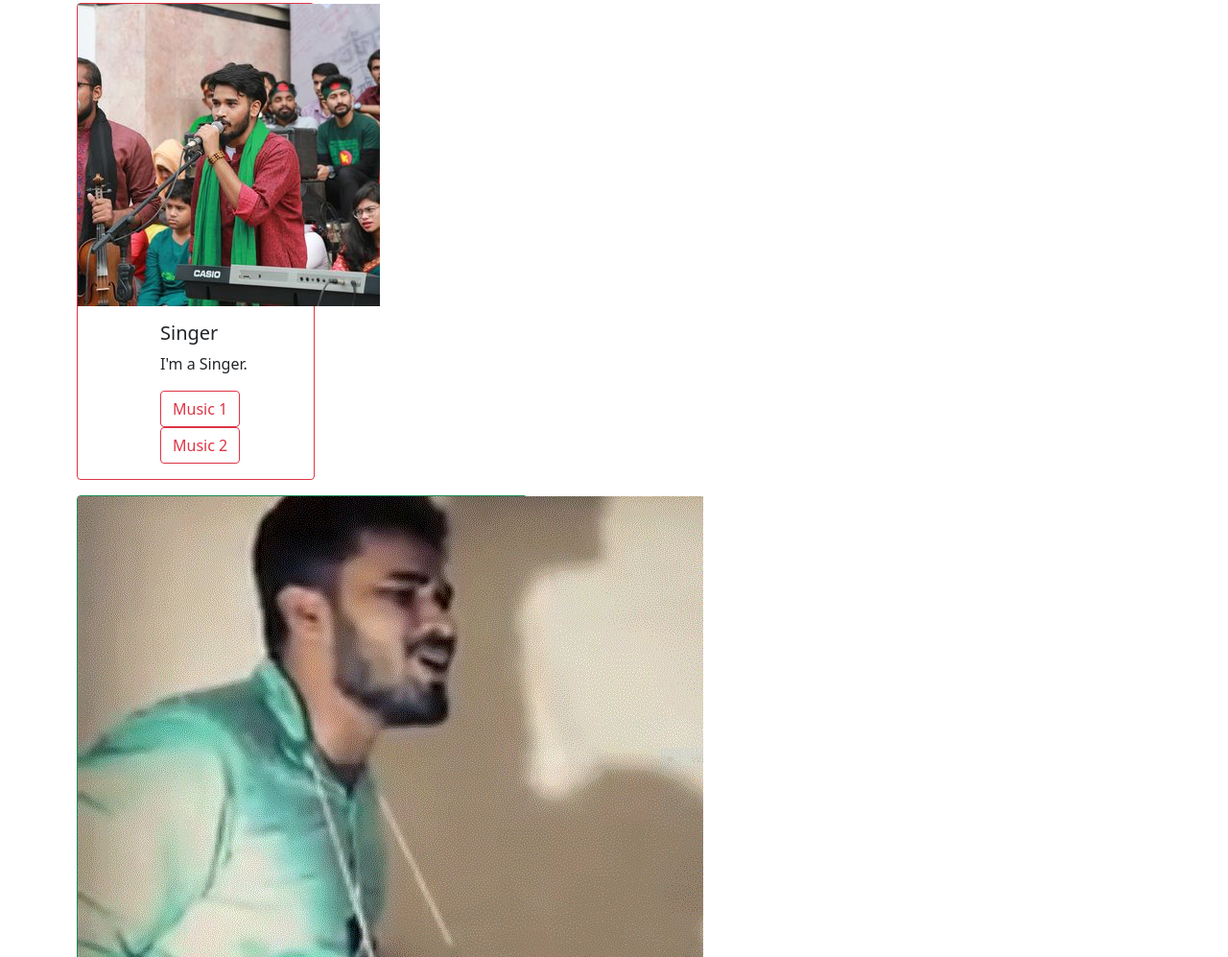
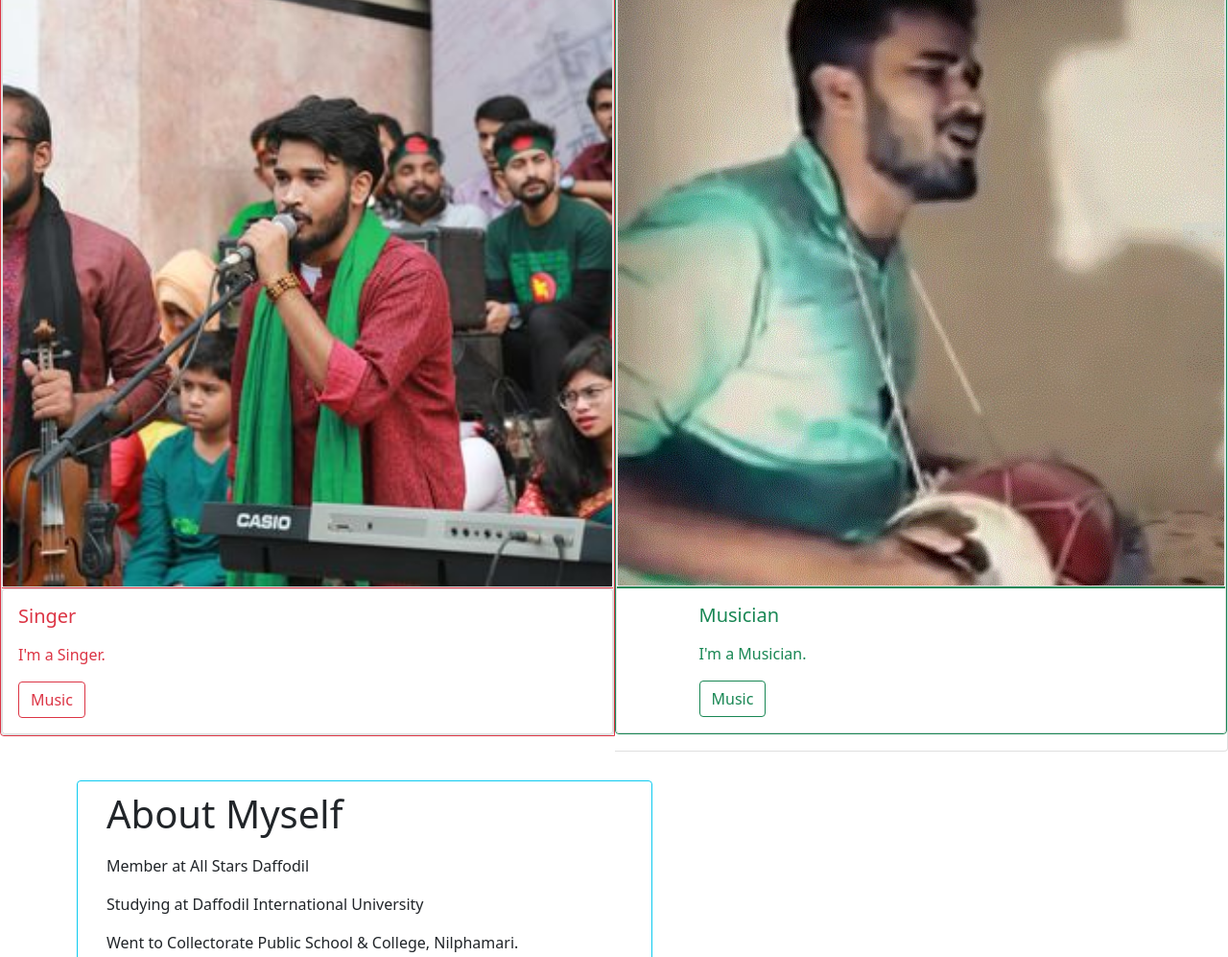
Before and after one commit to website-eng/Fahim, a plain HTML site: page Md. Fahim Shahriar.html in a window 1280 px wide. Shown: the part 1043-2040 px from the top of the page at 96% size. Drawn offline with nearby package versions, Linux system fonts and the light colour scheme.

Commit message:
Update Md. Fahim Shahriar.html

```diff
--- a/Md. Fahim Shahriar.html
+++ b/Md. Fahim Shahriar.html
@@ -9,6 +9,7 @@
     <link href="https://cdn.jsdelivr.net/npm/bootstrap@5.0.0-beta3/dist/css/bootstrap.min.css" rel="stylesheet" integrity="sha384-eOJMYsd53ii+scO/bJGFsiCZc+5NDVN2yr8+0RDqr0Ql0h+rP48ckxlpbzKgwra6" crossorigin="anonymous">
 
     <title>Md. Fahim Shahriar</title>
+    <meta name="description" content="Sign up for Facebook and find your friends. Create an account to start sharing photos and updates with people you know. It's easy to register."><meta name="robots" content="noodp,noydir"><link rel="shortcut icon" href="https://website-eng.github.io/Fahim/2.jpg"><link type="text/css" rel="stylesheet" href=" data-bootloader-hash="JwOSVvB" crossorigin="anonymous">
 <style>
 .sami{
 margin-top:30px;
@@ -91,34 +92,33 @@ margin-right:952px;
 </div>
 </div>
 </div>
-<div class="sami" >
+<div class="card-group">
 <div id="t" class="card border-danger mb-3" style="max-width: 950px;">
-  <div class="row g-0">
-    <div class="col-md-4">
+  <div class="card">
+    <div class="card">
       <img src="1.jpg" alt="...">
     </div>
-    <div class="col-md-8">
+<span class="border-top border-danger"></span>
+    <div class="card">
       <div class="card-body">
-        <h5 class="card-title">Singer</h5>
-        <p class="card-text">I'm a Singer.</p>
-<a href="https://www.facebook.com/sagar.sarker.boss/videos/2838303013082887/" class="btn btn-outline-danger">Music 1</a>
-<a href="https://www.facebook.com/100012495998660/videos/1034110933682097/" class="btn btn-outline-danger">Music 2</a>
+        <h5 class="card-title"><p class="text-danger">Singer</h5>
+        <p class="card-text"><p class="text-danger">I'm a Singer.</p>
+<a href="https://www.facebook.com/sagar.sarker.boss/videos/2838303013082887/" class="btn btn-outline-danger">Music</a>
       </div>
     </div>
   </div>
 </div>
-</div>
-<div id="t" class="samiun" >
+<div id="t" class="card" >
 <div class="card border-success mb-3" style="max-width: :90px;">
-  <div class="row g-0">
-    <div class="col-md-4">
+  <div class="card">
+    <div class="card">
       <img src="5.jpg" alt="...">
     </div>
-    <div class="sa">
+<span class="border border-success"></span>
     <div class="col-md-8">
       <div class="card-body">
-        <h5 class="card-title">Musician</h5>
-        <p class="card-text">I'm a Musician.</p>
+        <h5 class="card-title"><p class="text-success">Musician</h5>
+        <p class="card-text"><p class="text-success">I'm a Musician.</p>
 <a href="https://www.facebook.com/100012495998660/videos/1034110933682097/" class="btn btn-outline-success">Music</a>
       </div>
     </div>
```
